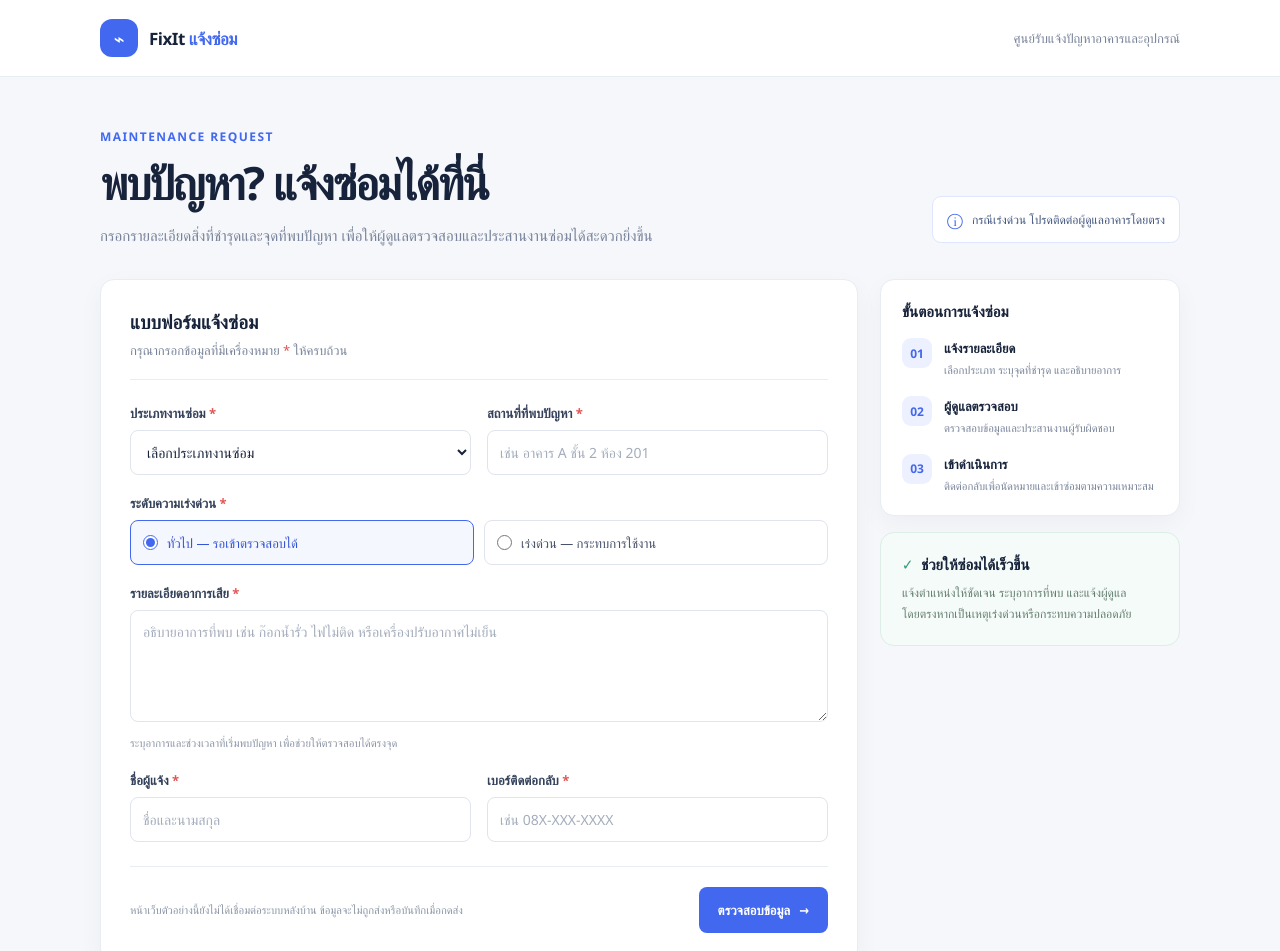
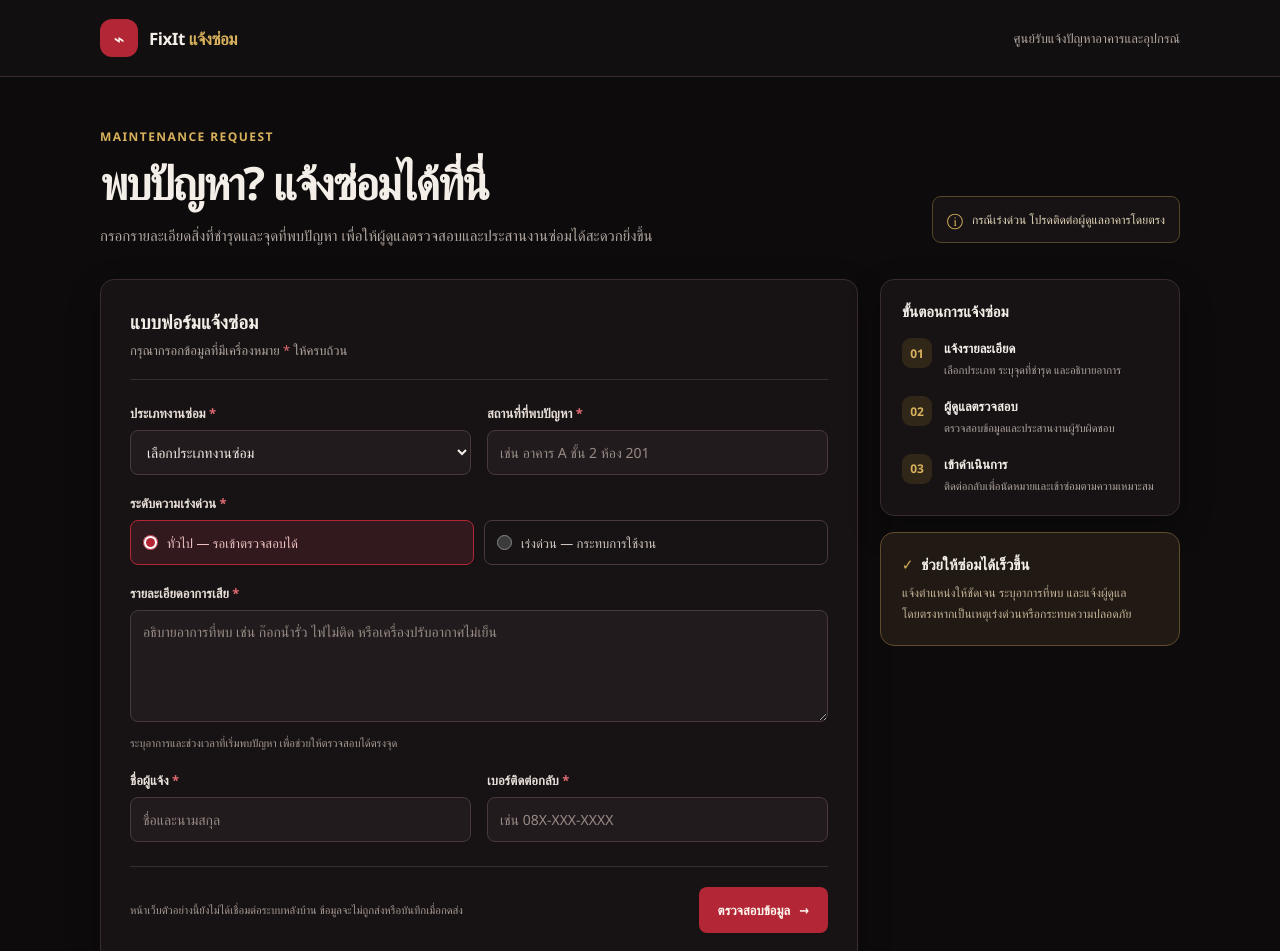
Before and after one commit to JJYindee/DevOps-Proj03, a plain HTML site: page index.html in a window 1280 px wide. Shown: the top 951 px of the page. Drawn offline with Linux system fonts and the light colour scheme.

Commit message:
เปลียนธีมเว็ปเป็น แดงดำทอง

```diff
--- a/index.html
+++ b/index.html
@@ -3,19 +3,21 @@
 <head>
     <meta charset="UTF-8">
     <meta name="viewport" content="width=device-width, initial-scale=1.0">
-    <meta name="theme-color" content="#f5f7fb">
+    <meta name="theme-color" content="#0d0b0c">
     <meta name="description" content="ส่งคำขอแจ้งซ่อมอุปกรณ์และพื้นที่ส่วนกลาง พร้อมระบุสถานที่และรายละเอียดปัญหา">
     <title>FixIt | แจ้งซ่อมออนไลน์</title>
     <style>
         :root {
-            color-scheme: light;
-            --ink: #17233b;
-            --muted: #788399;
-            --paper: #f5f7fb;
-            --blue: #4268ef;
-            --blue-dark: #3154d5;
-            --line: #e8ecf3;
-            --green: #2f9b72;
+            color-scheme: dark;
+            --ink: #f4eee8;
+            --muted: #b2a7a0;
+            --paper: #0d0b0c;
+            --red: #b32635;
+            --red-dark: #8f1c29;
+            --gold: #d8b15c;
+            --line: #382c2e;
+            --surface: #171315;
+            --surface-raised: #211b1d;
         }
 
         * {
@@ -47,7 +49,7 @@
         }
 
         .topbar {
-            background: #fff;
+            background: #120f10;
             border-bottom: 1px solid var(--line);
         }
 
@@ -80,8 +82,8 @@
             height: 38px;
             place-items: center;
             border-radius: 12px;
-            background: var(--blue);
-            color: #fff;
+            background: var(--red);
+            color: #fff8f0;
             font-size: 20px;
         }
 
@@ -100,7 +102,7 @@
 
         .eyebrow {
             margin: 0 0 10px;
-            color: var(--blue);
+            color: var(--gold);
             font-size: 12px;
             font-weight: 800;
             letter-spacing: .12em;
@@ -127,16 +129,16 @@
             gap: 9px;
             margin-bottom: 5px;
             padding: 11px 14px;
-            border: 1px solid #dfe6ff;
+            border: 1px solid #554629;
             border-radius: 9px;
-            background: #fff;
-            color: #42567f;
+            background: var(--surface);
+            color: #e4d7b8;
             font-size: 12px;
             white-space: nowrap;
         }
 
         .help-note span {
-            color: var(--blue);
+            color: var(--gold);
             font-size: 17px;
         }
 
@@ -152,8 +154,8 @@
         .side-card {
             border: 1px solid var(--line);
             border-radius: 14px;
-            background: #fff;
-            box-shadow: 0 8px 26px rgb(23 35 59 / 4%);
+            background: var(--surface);
+            box-shadow: 0 12px 32px rgb(0 0 0 / 28%);
         }
 
         .form-card {
@@ -195,23 +197,23 @@
         .field-label {
             display: block;
             margin-bottom: 8px;
-            color: #34415b;
+            color: #e8dfd8;
             font-size: 13px;
             font-weight: 700;
         }
 
         .required {
-            color: #e25555;
+            color: #e16b71;
         }
 
         input,
         select,
         textarea {
             width: 100%;
-            border: 1px solid #dfe4ed;
+            border: 1px solid #49393b;
             border-radius: 8px;
             outline: none;
-            background: #fff;
+            background: var(--surface-raised);
             color: var(--ink);
             font-size: 14px;
             transition: border-color .18s ease, box-shadow .18s ease;
@@ -231,19 +233,19 @@
 
         input::placeholder,
         textarea::placeholder {
-            color: #a4adbc;
+            color: #988b85;
         }
 
         input:focus,
         select:focus,
         textarea:focus {
-            border-color: var(--blue);
-            box-shadow: 0 0 0 3px rgb(66 104 239 / 12%);
+            border-color: var(--gold);
+            box-shadow: 0 0 0 3px rgb(216 177 92 / 16%);
         }
 
         .hint {
             margin: 7px 0 0;
-            color: #8a94a5;
+            color: #a89b94;
             font-size: 11px;
             line-height: 1.6;
         }
@@ -261,25 +263,25 @@
             gap: 9px;
             margin: 0;
             padding: 0 12px;
-            border: 1px solid #dfe4ed;
+            border: 1px solid #49393b;
             border-radius: 8px;
-            color: #46516a;
+            color: #d2c7c0;
             cursor: pointer;
             font-size: 13px;
             font-weight: 500;
         }
 
         .urgency-option:has(input:checked) {
-            border-color: var(--blue);
-            background: #f5f7ff;
-            color: var(--blue-dark);
+            border-color: var(--red);
+            background: #32191d;
+            color: #f0c4c6;
         }
 
         .urgency-option input {
             width: 15px;
             height: 15px;
             margin: 0;
-            accent-color: var(--blue);
+            accent-color: var(--red);
         }
 
         .form-footer {
@@ -295,7 +297,7 @@
         .privacy-note {
             max-width: 380px;
             margin: 0;
-            color: #8a94a5;
+            color: #a89b94;
             font-size: 11px;
             line-height: 1.6;
         }
@@ -310,8 +312,8 @@
             padding: 0 19px;
             border: 0;
             border-radius: 8px;
-            background: var(--blue);
-            color: #fff;
+            background: var(--red);
+            color: #fff8f0;
             cursor: pointer;
             font-size: 13px;
             font-weight: 750;
@@ -320,7 +322,7 @@
 
         .submit-button:hover {
             transform: translateY(-1px);
-            background: var(--blue-dark);
+            background: var(--red-dark);
         }
 
         .form-status {
@@ -328,8 +330,8 @@
             margin: 17px 0 0;
             padding: 12px 14px;
             border-radius: 8px;
-            background: #fff6e5;
-            color: #805c16;
+            background: #302719;
+            color: #ead39a;
             font-size: 13px;
             line-height: 1.65;
         }
@@ -368,8 +370,8 @@
             height: 30px;
             place-items: center;
             border-radius: 9px;
-            background: #edf1ff;
-            color: var(--blue);
+            background: #302719;
+            color: var(--gold);
             font-size: 12px;
             font-weight: 800;
         }
@@ -387,8 +389,8 @@
         }
 
         .notice-card {
-            border-color: #dceee6;
-            background: #f5fbf8;
+            border-color: #604b2b;
+            background: #211a14;
             box-shadow: none;
         }
 
@@ -400,12 +402,12 @@
         }
 
         .notice-card h2 span {
-            color: var(--green);
+            color: var(--gold);
         }
 
         .notice-card p {
             margin: 0;
-            color: #647d70;
+            color: #c4b498;
             font-size: 12px;
             line-height: 1.7;
         }
@@ -516,7 +518,7 @@
         <nav class="nav" aria-label="เมนูหลัก">
             <a class="brand" href="#" aria-label="FixIt หน้าหลัก">
                 <span class="brand-mark" aria-hidden="true">⌁</span>
-                <span>FixIt <span style="color: var(--blue)">แจ้งซ่อม</span></span>
+                <span>FixIt <span style="color: var(--gold)">แจ้งซ่อม</span></span>
             </a>
             <span class="nav-note">ศูนย์รับแจ้งปัญหาอาคารและอุปกรณ์</span>
         </nav>
```
